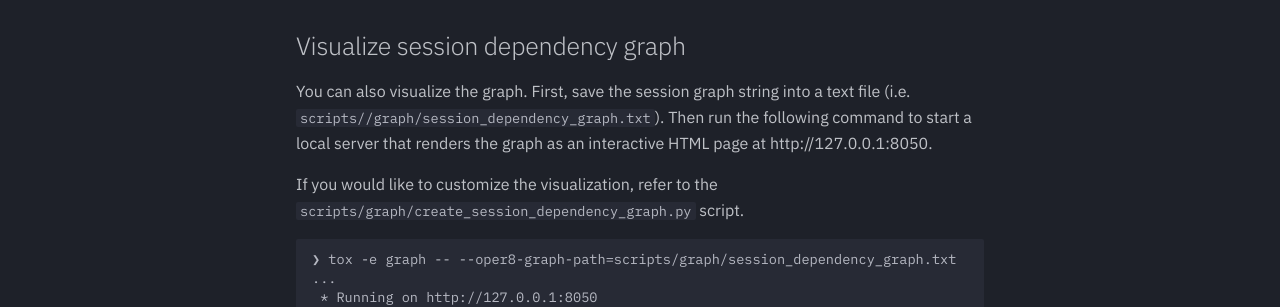
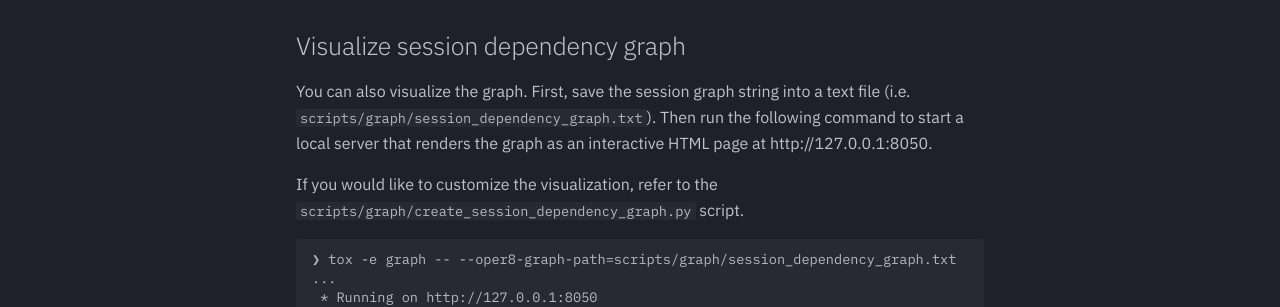
Before and after one commit to IBM/oper8, an MkDocs documentation site: the page built from docs/session_dependency_graph.md, in a window 1280 px wide and 1359 px high. Shown: the part 559-866 px from the top of the window. Built offline with MkDocs 1.6.1 and Material for MkDocs 9.7.7, drawn with Linux system fonts in a browser that asks for light colours.

```diff
--- a/docs/session_dependency_graph.md
+++ b/docs/session_dependency_graph.md
@@ -16,7 +16,7 @@ To log the session dependency graph, set the log level to `debug3` or `debug4`.
 
 ## Visualize session dependency graph
 
-You can also visualize the graph. First, save the session graph string into a text file (i.e. `scripts//graph/session_dependency_graph.txt`). Then run the following command to start a local server that renders the graph as an interactive HTML page at http://127.0.0.1:8050.
+You can also visualize the graph. First, save the session graph string into a text file (i.e. `scripts/graph/session_dependency_graph.txt`). Then run the following command to start a local server that renders the graph as an interactive HTML page at http://127.0.0.1:8050.
 
 If you would like to customize the visualization, refer to the `scripts/graph/create_session_dependency_graph.py` script.
 
```
